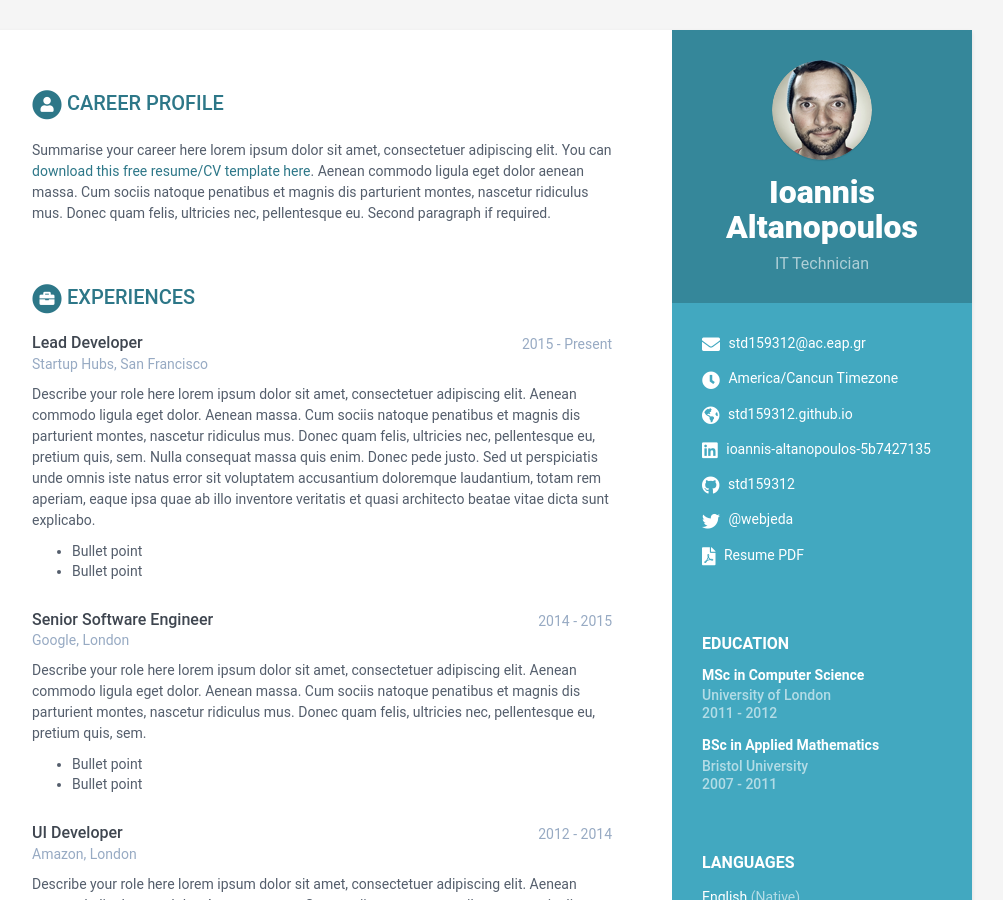
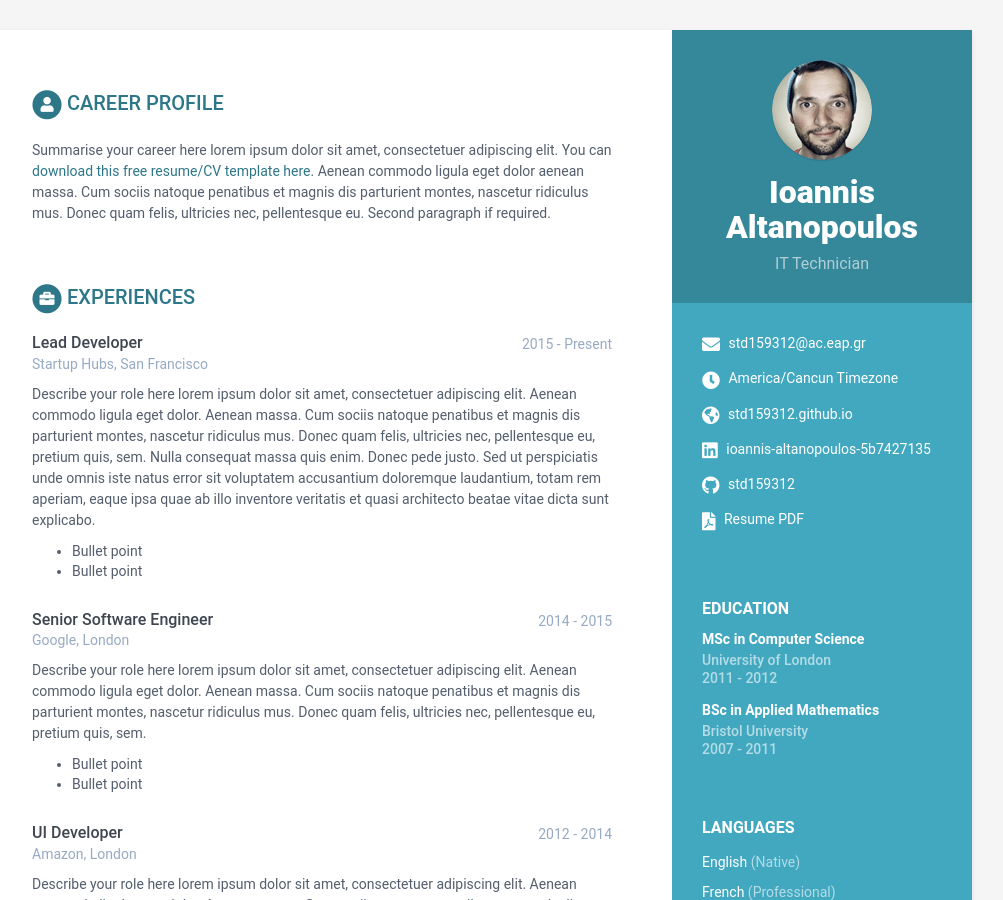
Before and after one commit to std159312/std159312.github.io, a Jekyll site: the page built from index.html, in a window 1280 px wide and 900 px high. Shown: the whole window, without its empty margins (168-1171 px from the left). Built offline with Jekyll 4.4.1, drawn with Linux system fonts in a browser that asks for light colours.

Commit message:
Initial commit

```diff
--- a/_data/data.yml
+++ b/_data/data.yml
@@ -24,7 +24,7 @@ sidebar:
     telegram: # add your nickname without '@' sign
     gitlab:
     bitbucket:
-    twitter: '@webjeda'
+    twitter:
     stack-overflow: # Number/Username, e.g. 123456/alandoe
     codewars:
     goodreads: # Number-Username, e.g. 123456-alandoe
```
